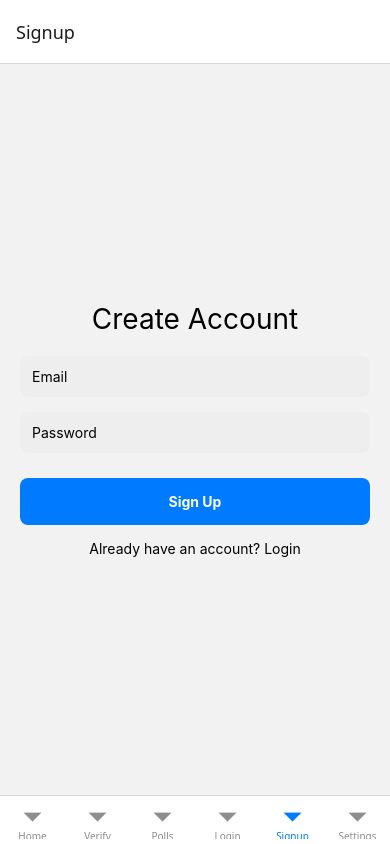
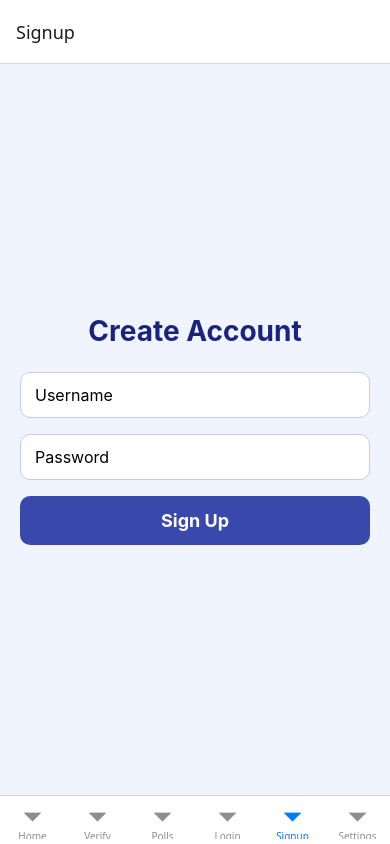
Before and after one commit to Jeff-keenan-02/OurSay, a React Native app: screen /Signup in a window 390 px wide. Built offline with nearby package versions, Linux system fonts and the light colour scheme.

Commit message:
Signup and Login
SIgn up creates user in the database and if username/password entered correctly goes to home page

```diff
--- a/src/screens/LoginScreen.tsx
+++ b/src/screens/LoginScreen.tsx
@@ -1,27 +1,52 @@
-import { useNavigation } from "@react-navigation/native";
 import React, { useState } from "react";
 import { View, Text, TextInput, TouchableOpacity, StyleSheet } from "react-native";
+import { useNavigation } from "@react-navigation/native";
 
 export default function LoginScreen() {
-  const navigation: any = useNavigation(); // ✅ Get navigation without props
-  const [email, setEmail] = useState("");
+  const navigation: any = useNavigation();
+  const [username, setUsername] = useState("");
   const [password, setPassword] = useState("");
+  const [errorMsg, setErrorMsg] = useState("");
 
-  const handleLogin = () => {
-    console.log("Logging in with:", email, password);
-    navigation.navigate("Home");
+  const handleLogin = async () => {
+    if (!username || !password) {
+      setErrorMsg("Both fields required");
+      return;
+    }
+
+    try {
+      const res = await fetch("http://localhost:3000/login", {
+        method: "POST",
+        headers: { "Content-Type": "application/json" },
+        body: JSON.stringify({ username, password })
+      });
+
+      const data = await res.json();
+
+      if (!res.ok) {
+        setErrorMsg(data.error);
+        return;
+      }
+
+      console.log("Login success:", data);
+      navigation.navigate("Home");
+    } catch (err) {
+      console.error(err);
+      setErrorMsg("Network error");
+    }
   };
 
   return (
     <View style={styles.container}>
-      <Text style={styles.title}>Welcome Back</Text>
+      <Text style={styles.title}>Login</Text>
+
+      {errorMsg !== "" && <Text style={styles.error}>{errorMsg}</Text>}
 
       <TextInput
         style={styles.input}
-        placeholder="Email"
-        keyboardType="email-address"
-        value={email}
-        onChangeText={setEmail}
+        placeholder="Username"
+        value={username}
+        onChangeText={setUsername}
       />
 
       <TextInput
@@ -32,32 +57,23 @@ export default function LoginScreen() {
         onChangeText={setPassword}
       />
 
-      <TouchableOpacity onPress={handleLogin} style={styles.button}>
+      <TouchableOpacity style={styles.button} onPress={handleLogin}>
         <Text style={styles.buttonText}>Login</Text>
       </TouchableOpacity>
 
       <TouchableOpacity onPress={() => navigation.navigate("Signup")}>
-        <Text style={styles.link}>Don't have an account? Sign up</Text>
+        <Text style={styles.link}>Create an account</Text>
       </TouchableOpacity>
     </View>
   );
 }
 
 const styles = StyleSheet.create({
-  container: { flex: 1, justifyContent: "center", padding: 20 },
-  title: { fontSize: 28, marginBottom: 20, textAlign: "center" },
-  input: {
-    backgroundColor: "#eee",
-    padding: 12,
-    borderRadius: 8,
-    marginBottom: 15,
-  },
-  button: {
-    backgroundColor: "#007bff",
-    padding: 15,
-    borderRadius: 8,
-    marginTop: 10,
-  },
-  buttonText: { color: "white", textAlign: "center", fontWeight: "bold" },
-  link: { textAlign: "center", marginTop: 15 }
+  container: { padding: 30 },
+  title: { fontSize: 26, fontWeight: "bold", marginBottom: 20 },
+  input: { borderWidth: 1, padding: 12, borderRadius: 8, marginBottom: 15 },
+  button: { backgroundColor: "#3949ab", padding: 15, borderRadius: 8 },
+  buttonText: { color: "#fff", textAlign: "center", fontWeight: "600" },
+  error: { color: "red", marginBottom: 10 },
+  link: { marginTop: 15, color: "#3949ab", textAlign: "center" }
 });
--- a/src/screens/SignupScreen.tsx
+++ b/src/screens/SignupScreen.tsx
@@ -1,14 +1,44 @@
-import { useNavigation } from "@react-navigation/native";
-import React, { useState } from "react";
-import { View, Text, TextInput, TouchableOpacity, StyleSheet } from "react-native";
+import React, { useState } from 'react';
+import { View, Text, TextInput, TouchableOpacity, StyleSheet, Alert } from 'react-native';
+
+const API_BASE = 'http://localhost:3000'; // same as you used for /polls
 
 export default function SignupScreen() {
-  const [email, setEmail] = useState("");
-  const [password, setPassword] = useState("");
-  const navigation: any = useNavigation(); // ✅ Get navigation without props
-  const handleSignup = () => {
-    console.log("Signing up with:", email, password);
-    navigation.navigate("Login");
+  const [username, setUsername] = useState('');
+  const [password, setPassword] = useState('');
+  const [loading, setLoading] = useState(false);
+
+  const handleSignup = async () => {
+    if (!username || !password) {
+      Alert.alert('Missing fields', 'Please enter both a username and password.');
+      return;
+    }
+
+    try {
+      setLoading(true);
+      const res = await fetch(`${API_BASE}/signup`, {
+        method: 'POST',
+        headers: { 'Content-Type': 'application/json' },
+        body: JSON.stringify({ username, password })
+      });
+
+      const data = await res.json();
+
+      if (!res.ok) {
+        Alert.alert('Signup failed', data.error || 'Something went wrong.');
+        return;
+      }
+
+      Alert.alert('Success', 'Account created successfully.');
+      setUsername('');
+      setPassword('');
+      // later: navigate to Home or Login if you want
+    } catch (err) {
+      console.error('Signup error:', err);
+      Alert.alert('Error', 'Could not connect to the server.');
+    } finally {
+      setLoading(false);
+    }
   };
 
   return (
@@ -17,46 +47,70 @@ export default function SignupScreen() {
 
       <TextInput
         style={styles.input}
-        placeholder="Email"
-        keyboardType="email-address"
-        value={email}
-        onChangeText={setEmail}
+        placeholder="Username"
+        autoCapitalize="none"
+        value={username}
+        onChangeText={setUsername}
       />
 
       <TextInput
         style={styles.input}
         placeholder="Password"
         secureTextEntry
+        autoCapitalize="none"
         value={password}
         onChangeText={setPassword}
       />
 
-      <TouchableOpacity onPress={handleSignup} style={styles.button}>
-        <Text style={styles.buttonText}>Sign Up</Text>
-      </TouchableOpacity>
-
-      <TouchableOpacity onPress={() => navigation.navigate("Login")}>
-        <Text style={styles.link}>Already have an account? Login</Text>
+      <TouchableOpacity
+        style={[styles.button, loading && styles.buttonDisabled]}
+        onPress={handleSignup}
+        disabled={loading}
+      >
+        <Text style={styles.buttonText}>
+          {loading ? 'Creating...' : 'Sign Up'}
+        </Text>
       </TouchableOpacity>
     </View>
   );
 }
 
 const styles = StyleSheet.create({
-  container: { flex: 1, justifyContent: "center", padding: 20 },
-  title: { fontSize: 28, marginBottom: 20, textAlign: "center" },
+  container: {
+    flex: 1,
+    backgroundColor: '#f0f4ff',
+    padding: 20,
+    justifyContent: 'center'
+  },
+  title: {
+    fontSize: 28,
+    fontWeight: 'bold',
+    color: '#1a237e',
+    marginBottom: 24,
+    textAlign: 'center'
+  },
   input: {
-    backgroundColor: "#eee",
-    padding: 12,
-    borderRadius: 8,
-    marginBottom: 15,
+    backgroundColor: 'white',
+    borderRadius: 10,
+    paddingHorizontal: 14,
+    paddingVertical: 12,
+    fontSize: 16,
+    marginBottom: 16,
+    borderWidth: 1,
+    borderColor: '#c5cae9'
   },
   button: {
-    backgroundColor: "#007bff",
-    padding: 15,
-    borderRadius: 8,
-    marginTop: 10,
+    backgroundColor: '#3949ab',
+    borderRadius: 10,
+    paddingVertical: 14,
+    alignItems: 'center'
   },
-  buttonText: { color: "white", textAlign: "center", fontWeight: "bold" },
-  link: { textAlign: "center", marginTop: 15 }
+  buttonDisabled: {
+    opacity: 0.7
+  },
+  buttonText: {
+    color: 'white',
+    fontSize: 18,
+    fontWeight: 'bold'
+  }
 });
```
Also changed, not shown: 1 other file (tests, documents, lock files or other folders).
